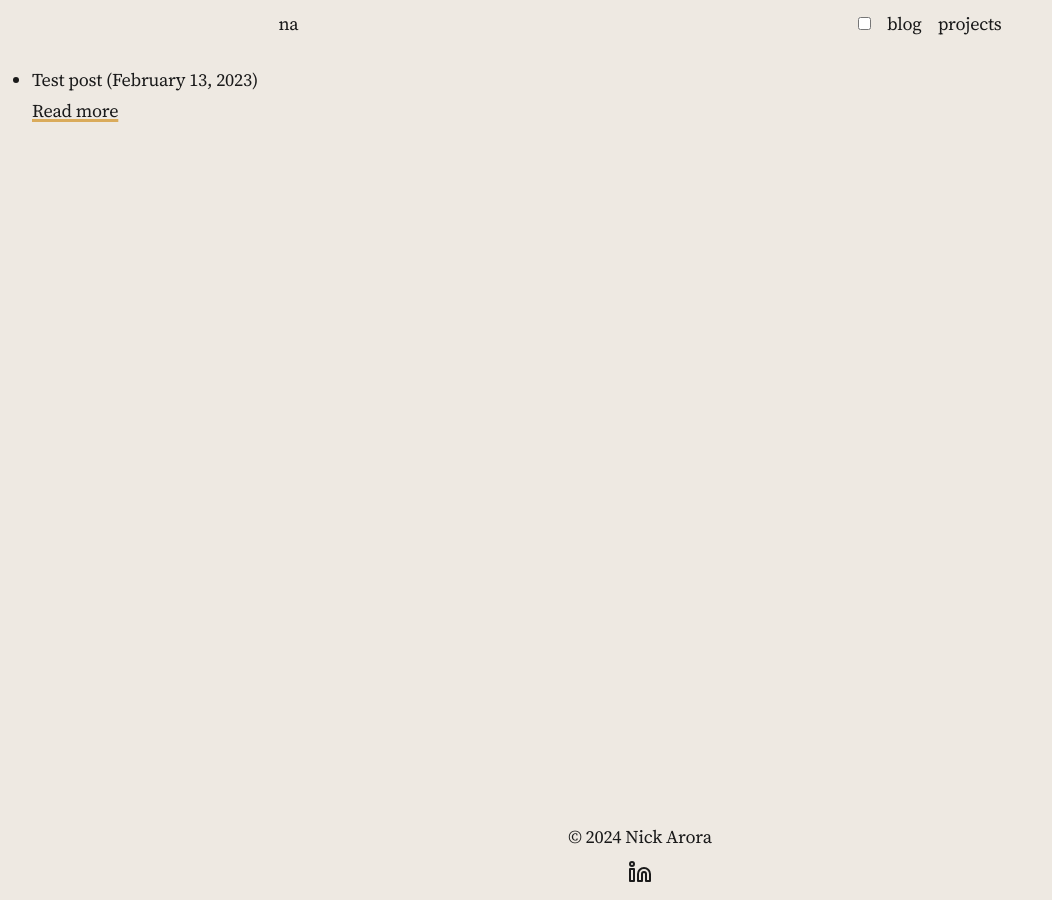
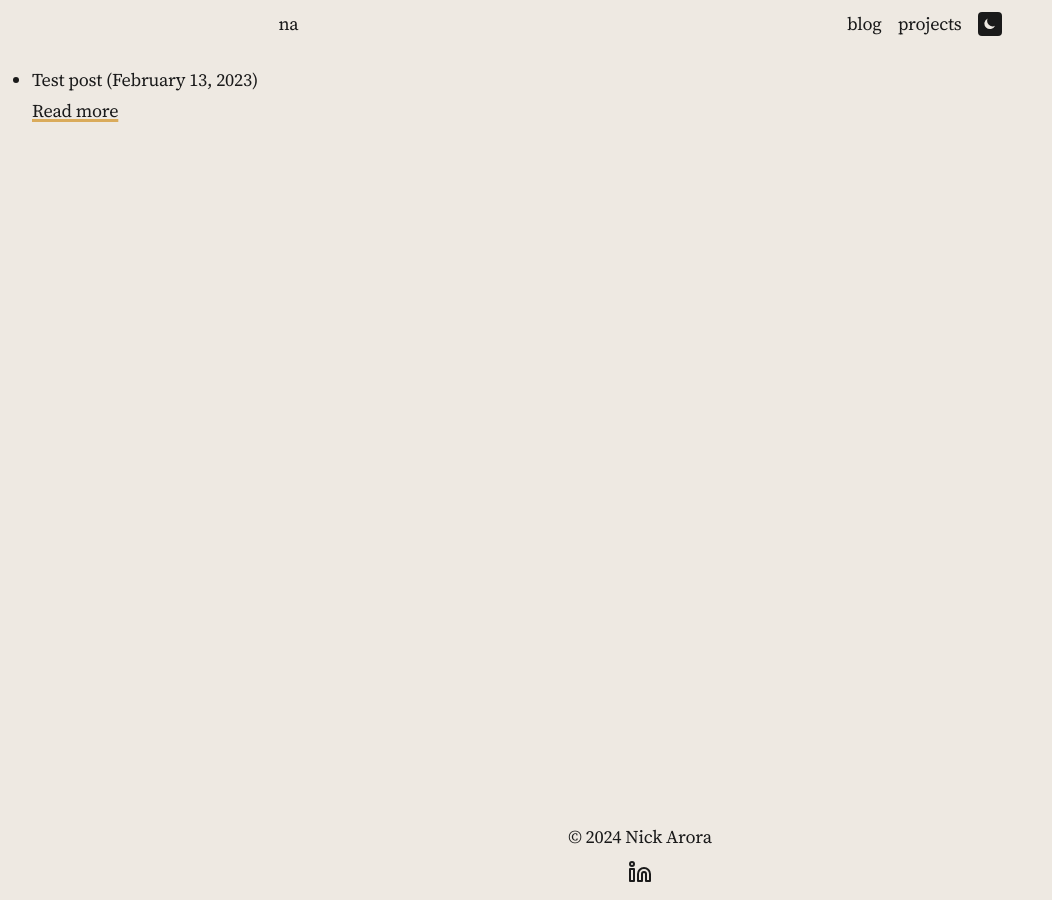
Before and after one commit to nickarora/nickarora.github.io, a Jekyll site: the page built from _app/_pages/index.html, in a window 1280 px wide. Shown: the whole page, without its empty margins (0-1052 px from the left). Built offline with Jekyll 4.4.1, drawn with Linux system fonts in a browser that asks for light colours.

Commit message:
Theme toggle is styled

```diff
--- a/_app/_includes/theme-toggle.html
+++ b/_app/_includes/theme-toggle.html
@@ -1,5 +1,9 @@
 <label id="theme-toggle">
   <input type="checkbox" />
+  <div class="icons">
+    <svg class="moon" fill="currentColor" viewBox="0 0 20 20" xmlns="http://www.w3.org/2000/svg"><path d="M17.293 13.293A8 8 0 016.707 2.707a8.001 8.001 0 1010.586 10.586z"></path></svg>
+    <svg class="sun" fill="currentColor" viewBox="0 0 20 20" xmlns="http://www.w3.org/2000/svg"><path fill-rule="evenodd" d="M10 2a1 1 0 011 1v1a1 1 0 11-2 0V3a1 1 0 011-1zm4 8a4 4 0 11-8 0 4 4 0 018 0zm-.464 4.95l.707.707a1 1 0 001.414-1.414l-.707-.707a1 1 0 00-1.414 1.414zm2.12-10.607a1 1 0 010 1.414l-.706.707a1 1 0 11-1.414-1.414l.707-.707a1 1 0 011.414 0zM17 11a1 1 0 100-2h-1a1 1 0 100 2h1zm-7 4a1 1 0 011 1v1a1 1 0 11-2 0v-1a1 1 0 011-1zM5.05 6.464A1 1 0 106.465 5.05l-.708-.707a1 1 0 00-1.414 1.414l.707.707zm1.414 8.486l-.707.707a1 1 0 01-1.414-1.414l.707-.707a1 1 0 011.414 1.414zM4 11a1 1 0 100-2H3a1 1 0 000 2h1z" clip-rule="evenodd"></path></svg>
+  </div>
 </label>
 
 <script>
--- a/_app/_layouts/default.html
+++ b/_app/_layouts/default.html
@@ -29,9 +29,9 @@
       <section class="container">
         <a href="/">na</a>
         <nav>
-          {% include theme-toggle.html %}
           <a href="#">blog</a>
           <a href="#">projects</a>
+          {% include theme-toggle.html %}
         </nav>
       </div>
     </header>
--- a/_app/_sass/layouts.scss
+++ b/_app/_sass/layouts.scss
@@ -28,6 +28,7 @@
 
   nav {
     display: flex;
+    align-items: center;
     gap: 1rem;
   }
 }
--- /dev/null
+++ b/_app/_sass/theme-toggle.scss
@@ -0,0 +1,42 @@
+#theme-toggle {
+  > input {
+    display: none;
+  }
+
+  height: 1.5rem;
+  width: 1.5rem;
+  overflow: hidden;
+  position: relative;
+  border-radius: 0.25rem;
+  padding: 0 0.25rem;
+
+  background-color: var(--clr-foreground);
+  color: var(--clr-background);
+
+  .icons {
+    height: 2rem;;
+    transition: 0.1s;
+
+    * {
+      margin: 2px 0;
+      width: 1.25rem;
+      height: 1.25rem;
+    }
+
+    .moon {
+      padding: 0 1px 1px 1px;
+    }
+  }
+
+  input[type=checkbox]:checked + .icons {
+    transform: translateY(-1.4rem);
+  }
+
+  &:hover {
+    cursor: pointer;
+  }
+}
+
+body {
+  transition: background-color .2s, color .4s ease-in-out;
+}
--- a/_app/assets/styles/base.scss
+++ b/_app/assets/styles/base.scss
@@ -8,6 +8,7 @@
 @import "spacing";
 @import "elements";
 @import "exceptions";
+@import "theme-toggle";
 @import "social-media";
 @import "layouts";
 @import "posts";
```
Also changed, not shown: other parts of _app/_includes/theme-toggle.html (+7 -3 lines).
